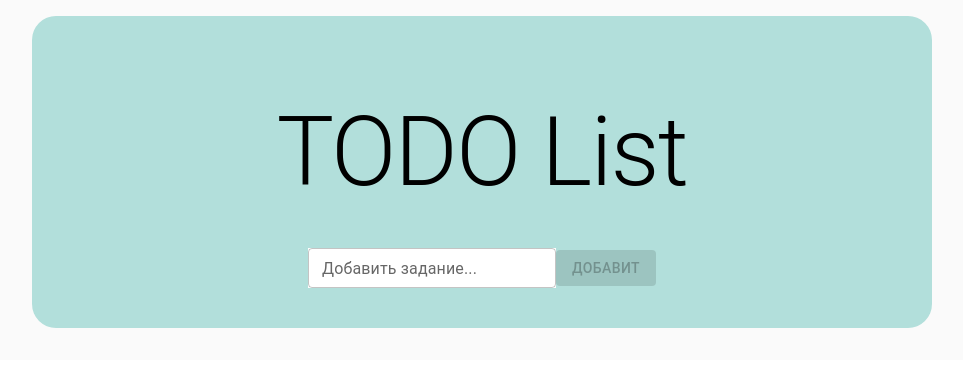
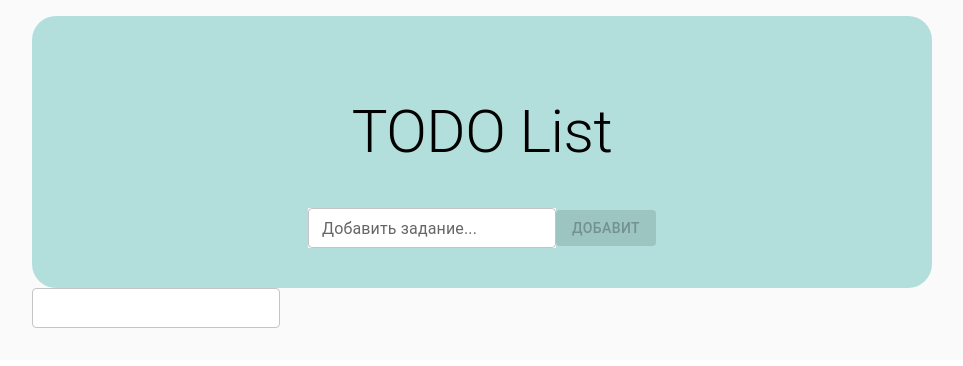
Before and after one commit to BTCY/todo-list-react-js, a React (Create React App) app: page / in a window 1280 px wide. Shown: the top 366 px of the page, without its empty margins (158-1121 px from the left). Built offline with nearby package versions, Linux system fonts and the light colour scheme.

Commit message:
Add CRUD and local storage persistence, minor edits and refactoring

```diff
--- a/package.json
+++ b/package.json
@@ -5,6 +5,7 @@
   "dependencies": {
     "@emotion/react": "^11.10.4",
     "@emotion/styled": "^11.10.4",
+    "@mui/icons-material": "^5.10.9",
     "@mui/material": "^5.10.10",
     "@testing-library/jest-dom": "^5.16.5",
     "@testing-library/react": "^13.4.0",
@@ -13,6 +14,7 @@
     "@types/node": "^16.11.68",
     "@types/react": "^18.0.21",
     "@types/react-dom": "^18.0.6",
+    "date-fns": "^2.29.3",
     "mobx": "^6.6.2",
     "mobx-react": "^7.5.3",
     "react": "^18.2.0",
--- a/src/App.tsx
+++ b/src/App.tsx
@@ -1,60 +1,30 @@
 import React from "react";
-import TodoList from "./components/todo-list/TodoList";
-import { Grid, Typography } from "@mui/material";
-import TodoForm from "./components/todo-form/TodoForm";
+import { Grid } from "@mui/material";
+import Header from "./layout/Header";
+import Body from "./layout/Body";
 
 export default function App() {
 
     return (
         <Grid
             container
+            justifyContent="center"
+            alignItems="center"
             sx={{
                 background: "#fafafa",
                 pt: 2,
                 pb: 2
             }}
-            justifyContent="center"
-            alignItems="center"
         >
-
             <Grid
-                item
-                container
-                sx={{
-                    maxWidth: "900px",
-                    background: "#b2dfdb",
-                    pt: 10,
-                    pb: 5,
-                    borderRadius: 6,
-                }}
-                justifyContent="center"
-                alignItems="center"
-            >
-                <Typography
-                    component="h1"
-                    variant="h1"
-                    color="initial"
-                    sx={{
-                        width: "100%",
-                        textAlign: "center",
-                        mb: 5
-                    }}
-
-                >
-                    TODO List
-                </Typography>
-
-                <TodoForm />
-            </Grid>
-
-            <Grid
-                item
                 container
                 sx={{ maxWidth: "900px" }}
             >
-                <TodoList />
+
+                <Header />
+                <Body />
+
             </Grid>
-
         </Grid>
     )
 }
--- /dev/null
+++ b/src/components/add-todo-item/AddTodoItem.tsx
@@ -0,0 +1,40 @@
+import React, { useState } from "react";
+import { useTodoStore } from "../../providers/TodoProvider";
+import { Button, TextField } from "@mui/material";
+import { observer } from "mobx-react-lite";
+
+
+const TodoForm = observer(() => {
+
+    const todoStore = useTodoStore()
+    const [value, setValue] = useState("")
+
+    return (
+        <>
+            <TextField
+                value={value}
+                id="outlined-basic"
+                label="Добавить задание..."
+                variant="outlined"
+                size="small"
+                sx={{ background: "#ffffff" }}
+                onChange={(e) => setValue(e.target.value.trim())}
+            />
+            <Button
+                variant={"contained"}
+                color={"primary"}
+                disabled={value === ""}
+                onClick={() => {
+                    if (value !== "") {
+                        todoStore.addTodo(value)
+                    }
+                    setValue("")
+                }}
+            >
+                Добавит
+            </Button>
+        </>
+    )
+});
+
+export default TodoForm;
--- a/src/components/todo-form/TodoForm.tsx
+++ /dev/null
@@ -1,41 +0,0 @@
-import React, { useState } from "react";
-import { useObserver } from "mobx-react"
-import { useTodoStore } from "../../providers/TodoProvider";
-import { Button, TextField } from "@mui/material";
-
-
-export default function TodoForm() {
-
-    const todoStore = useTodoStore()
-    const [value, setValue] = useState("")
-
-
-    return useObserver(() => {
-        return (
-            <>
-                <TextField
-                    value={value}
-                    id="outlined-basic"
-                    label="Добавить задание..."
-                    variant="outlined"
-                    size="small"
-                    sx={{ background: "#ffffff" }}
-                    onChange={(e) => setValue(e.target.value.trim())}
-                />
-                <Button
-                    variant={"contained"}
-                    color={"primary"}
-                    disabled={value === ""}
-                    onClick={() => {
-                        if (value !== "") {
-                            todoStore.addTodo(value)
-                        }
-                        setValue("")
-                    }}
-                >
-                    Добавит
-                </Button>
-            </>
-        )
-    })
-}
--- /dev/null
+++ b/src/components/todo-list/EditableItem.tsx
@@ -0,0 +1,30 @@
+import React, { useState } from "react";
+import { useTodoStore } from "../../providers/TodoProvider";
+import { TextField } from "@mui/material";
+import { observer } from "mobx-react-lite";
+
+
+const EditableItem = observer(({ item }: any) => {
+
+    const todoStore = useTodoStore();
+    const [value, setValue] = useState<any>(item.content)
+
+    const handleEditListItem = (item: any) => {
+        todoStore.edit({ ...item, content: value });
+    };
+
+
+    return (
+        <TextField
+            value={value}
+            id="outlined-basic"
+            variant="outlined"
+            size="small"
+            sx={{ background: "#ffffff" }}
+            onChange={(e) => setValue(e.target.value.trim())}
+            onBlur={() => handleEditListItem(item)}
+        />
+    );
+});
+
+export default EditableItem;
--- /dev/null
+++ b/src/components/todo-list/ItemList.tsx
@@ -0,0 +1,67 @@
+import React from "react";
+import { useTodoStore } from "../../providers/TodoProvider";
+import { Checkbox, List, ListItem, ListItemIcon, ListItemText, IconButton } from "@mui/material";
+import { observer } from "mobx-react-lite";
+import DeleteForeverIcon from '@mui/icons-material/DeleteForever';
+import EditableItem from "./EditableItem";
+import ru from 'date-fns/locale/ru';
+import * as dateFns from 'date-fns';
+
+
+const ItemList = observer(({ todoList }: any) => {
+    const todoStore = useTodoStore();
+
+    const handleCheckedToggleListItem = (value: any) => {
+        value.done ? todoStore.incomplete(value) : todoStore.complete(value);
+    };
+
+    const handleDeleteListItem = (value: any) => {
+        todoStore.delete(value);
+    };
+
+    return (
+        <List sx={{ width: "100%" }}>
+            {todoList?.map((item: any) => {
+                const labelId = `checkbox-list-label-${item.id}`;
+                return (
+                    <ListItem
+                        key={item.id}
+                        disablePadding
+                        id={labelId}
+                    >
+
+                        <ListItemIcon>
+                            <Checkbox
+                                onClick={() => handleCheckedToggleListItem(item)}
+                                checked={item.done}
+                                inputProps={{ "aria-labelledby": labelId }}
+                            />
+                        </ListItemIcon>
+
+                        <EditableItem item={item} />
+
+                        <ListItemText
+                            id={labelId}
+                            primary={dateFns.format(+item?.date, 'HH:mm dd MMM yy', { locale: ru })}
+                            sx={{
+                                ...(item.done && { color: "gray" })
+                            }}
+                        />
+
+                        <ListItemIcon>
+                            <IconButton
+                                aria-label={`aria-delete-${item.id}`}
+                                onClick={() => handleDeleteListItem(item)}
+                            >
+                                <DeleteForeverIcon />
+                            </IconButton>
+                        </ListItemIcon>
+
+                    </ListItem>
+                );
+            })}
+        </List>
+    )
+});
+
+export default ItemList;
--- a/src/components/todo-list/TodoList.tsx
+++ b/src/components/todo-list/TodoList.tsx
@@ -1,45 +1,39 @@
-import React from "react";
-import { useObserver } from "mobx-react"
+import React, { useEffect, useState } from "react";
 import { useTodoStore } from "../../providers/TodoProvider";
-import { Checkbox, List, ListItem, ListItemButton, ListItemIcon, ListItemText } from "@mui/material";
+import { TextField } from "@mui/material";
+import { observer } from "mobx-react-lite";
+import ItemList from "./ItemList";
 
 
-export default function TodoList() {
+const TodoList = observer(() => {
     const todoStore = useTodoStore();
+    const [todoList, setTodoList] = useState<any>();
+    const [value, setValue] = useState<any>("");
 
-    const handleToggle = (value: number) => () => {
-        todoStore.complete(value)
-    };
+    useEffect(() => {
 
+        if (value !== "") {
+            setTodoList(todoStore?.todoList?.filter((item: any) => item?.content?.startsWith(value)));
+        }
+        else {
+            setTodoList(todoStore?.todoList);
+        }
 
-    return useObserver(() => {
-        return (
-            <List sx={{ width: "100%" }}>
-                {todoStore.todoList.map((value: any) => {
-                    const labelId = `checkbox-list-label-${value.id}`;
-                    return (
-                        <ListItem
-                            key={value.id}
-                            disablePadding
-                        >
-                            <ListItemButton role={undefined} onClick={handleToggle(value)} dense>
-                                <ListItemIcon>
-                                    <Checkbox
-                                        edge="start"
-                                        checked={value.done}
-                                        tabIndex={-1}
-                                        disableRipple
-                                        inputProps={{ "aria-labelledby": labelId }}
-                                    />
-                                </ListItemIcon>
-                                <ListItemText id={labelId} primary={value.content} />
-                            </ListItemButton>
-                        </ListItem>
-                    );
-                })}
-            </List>
-        )
-    }
+    }, [todoStore.todoList, value])
 
+    return (
+        <>
+            <TextField
+                value={value}
+                id="outlined-basic"
+                variant="outlined"
+                size="small"
+                sx={{ background: "#ffffff" }}
+                onChange={(e) => setValue(e.target.value.trim())}
+            />
+            <ItemList todoList={todoList} />
+        </>
     )
-}
+});
+
+export default TodoList;
--- /dev/null
+++ b/src/layout/Body.tsx
@@ -0,0 +1,12 @@
+import React from "react";
+import { Grid } from "@mui/material";
+import TodoList from "../components/todo-list/TodoList";
+
+export default function Body() {
+
+    return (
+        <Grid item container >
+            <TodoList />
+        </Grid>
+    )
+}
--- /dev/null
+++ b/src/layout/Header.tsx
@@ -0,0 +1,37 @@
+import React from "react";
+import AddTodoItem from "../components/add-todo-item/AddTodoItem";
+import { Grid, Typography } from "@mui/material";
+
+export default function Header() {
+
+    return (
+        <Grid
+            item
+            container
+            justifyContent="center"
+            alignItems="center"
+            sx={{
+                maxWidth: "900px",
+                background: "#b2dfdb",
+                pt: 10,
+                pb: 5,
+                borderRadius: 6,
+            }}
+        >
+            <Typography
+                component="h1"
+                variant="h2"
+                color="initial"
+                sx={{
+                    width: "100%",
+                    textAlign: "center",
+                    mb: 5
+                }}
+            >
+                TODO List
+            </Typography>
+
+            <AddTodoItem />
+        </Grid>
+    )
+}
--- a/src/stores/store.jsx
+++ b/src/stores/store.jsx
@@ -6,37 +6,28 @@
 
 export const createTodoStore = () => {
     return {
-        todoList: [],
+        todoList: JSON.parse(localStorage.getItem("todoList")) || [],
         addTodo(text) {
             const todo = {
                 id: this.todoList.length + 1,
                 content: text,
-                done: false
+                done: false,
+                date: +new Date()
             }
             this.todoList.push(todo)
         },
         complete(el) {
-            this.todoList = this.todoList.filter(e => {
-                if (e.id === el.id) {
-                    e.done = true
-                    return e
-                }
-                else {
-                    return e
-                }
-            })
+            this.todoList = this.todoList.map(e => e.id === el.id ? { ...e, done: e.done = true } : e)
         },
         incomplete(el) {
-            this.todoList = this.todoList.filter(e => {
-                if (e.id === el.id) {
-                    e.done = false
-                    return e
-                }
-                else {
-                    return e
-                }
-            })
+            this.todoList = this.todoList.map(e => e.id === el.id ? { ...e, done: e.done = false } : e)
         },
-
+        delete(el) {
+            this.todoList = this.todoList.filter(e => e.id !== el.id)
+        },
+        edit(el) {
+            const index = this.todoList.findIndex(e => e.id === el.id);
+            this.todoList[index] = el;
+        }
     }
 }
```
Also changed, not shown: src/providers/TodoProvider.tsx (+17 -5 lines), 2 other files (tests, documents, lock files or other folders).
